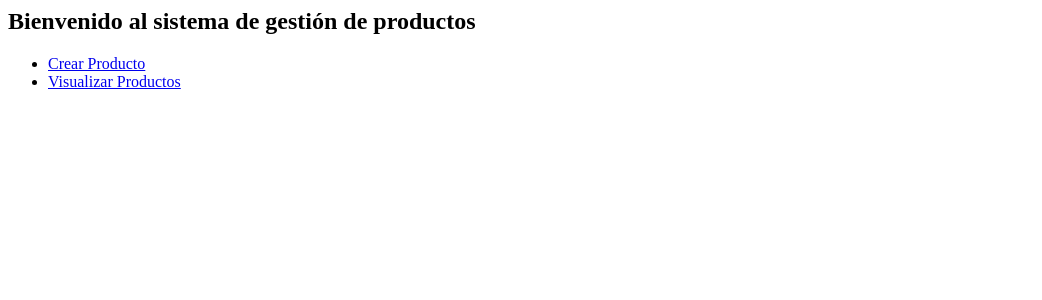
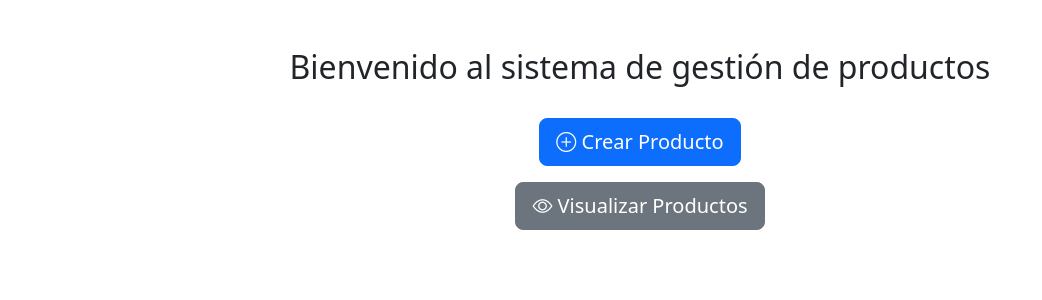
Before and after one commit to Lets21/CRUD-DJANGO-MVC-TAREA, a Django app: page / in a window 1280 px wide. Shown: the top 300 px of the page, without its empty margins (0-1042 px from the left). Run offline with Django 5.2, Linux system fonts and the light colour scheme.

Commit message:
Tercer commit Implementar Boostrap en pantalla principal

```diff
--- /dev/null
+++ b/myapp/templates/base.html
@@ -0,0 +1,20 @@
+<!DOCTYPE html>
+<html lang="es">
+<head>
+    <meta charset="UTF-8">
+    <meta name="viewport" content="width=device-width, initial-scale=1.0">
+    <title>{% block title %}Mi Proyecto{% endblock %}</title>
+    <!-- Incluir Bootstrap -->
+    <link href="https://cdn.jsdelivr.net/npm/bootstrap@5.3.0-alpha1/dist/css/bootstrap.min.css" rel="stylesheet">
+    <!-- Incluir Iconos de Bootstrap (Opcional) -->
+    <link href="https://cdn.jsdelivr.net/npm/bootstrap-icons/font/bootstrap-icons.css" rel="stylesheet">
+</head>
+<body>
+    <div class="container">
+        {% block content %}{% endblock %}
+    </div>
+
+    <!-- Incluir Bootstrap JS (Opcional, solo si necesitas funcionalidad JS) -->
+    <script src="https://cdn.jsdelivr.net/npm/bootstrap@5.3.0-alpha1/dist/js/bootstrap.bundle.min.js"></script>
+</body>
+</html>
--- a/myapp/templates/inicio.html
+++ b/myapp/templates/inicio.html
@@ -1,6 +1,23 @@
-<h2>Bienvenido al sistema de gestión de productos</h2>
-<ul>
-    <li><a href="{% url 'crear_producto' %}">Crear Producto</a></li>
-    <li><a href="{% url 'listar_productos' %}">Visualizar Productos</a></li>
-    <!-- Editar y eliminar se harán directamente desde la lista de productos -->
-</ul>
+{% extends 'base.html' %}
+
+{% block title %}Inicio{% endblock %}
+
+{% block content %}
+<div class="container mt-5">
+    <div class="text-center">
+        <h2 class="mb-4">Bienvenido al sistema de gestión de productos</h2>
+        <ul class="list-unstyled">
+            <li>
+                <a class="btn btn-primary btn-lg m-2" href="{% url 'crear_producto' %}">
+                    <i class="bi bi-plus-circle"></i> Crear Producto
+                </a>
+            </li>
+            <li>
+                <a class="btn btn-secondary btn-lg m-2" href="{% url 'listar_productos' %}">
+                    <i class="bi bi-eye"></i> Visualizar Productos
+                </a>
+            </li>
+        </ul>
+    </div>
+</div>
+{% endblock %}
```
